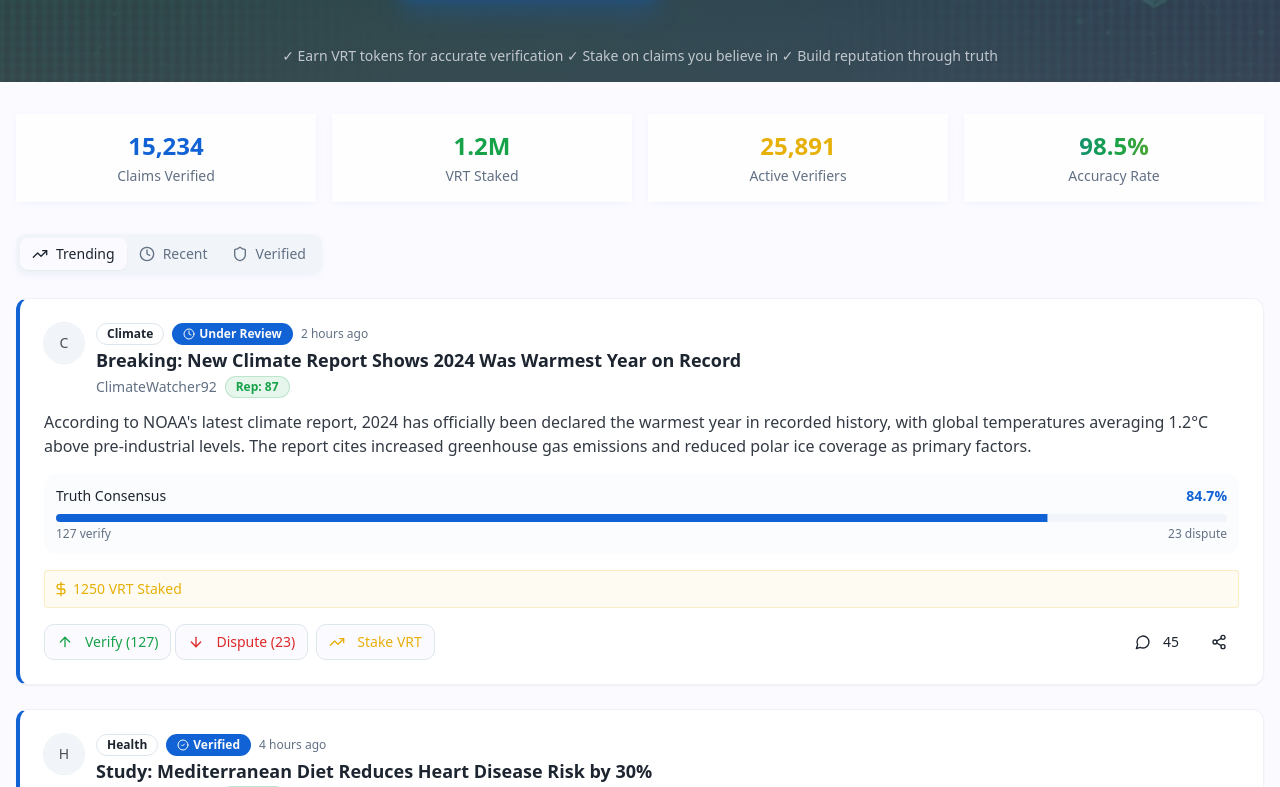
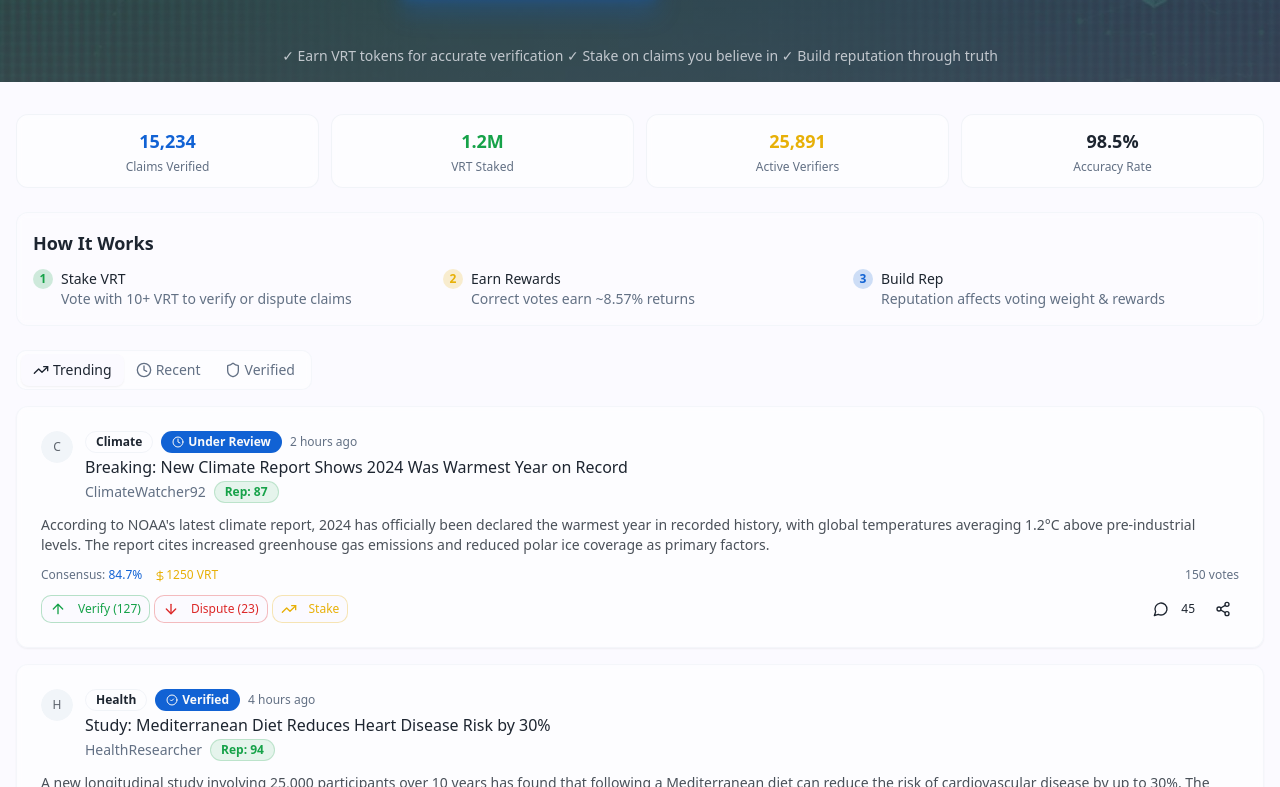
Before and after one commit to stevendenotter/verity-truth-garden, a React (Vite) app: page / in a window 1280 px wide. Shown: the part 633-1420 px from the top of the page. Built offline with nearby package versions, Linux system fonts and the light colour scheme.

Commit message:
Refactor homepage and mechanisms
Integrate mechanisms onto the homepage and apply a minimalistic design. Implement functionality for "Verify", "Dispute", and "Stake VRT" actions on the homepage.

```diff
--- a/src/components/PostCard.tsx
+++ b/src/components/PostCard.tsx
@@ -73,15 +73,15 @@ export const PostCard = ({ post, onVote, onStake }: PostCardProps) => {
     .toUpperCase();
 
   return (
-    <Card className="glass-card hover:shadow-lg transition-all duration-300 border-l-4 border-l-verity-blue animate-fade-in hover-scale">
+    <Card className="bg-card/50 backdrop-blur-sm border border-border/30 hover:border-border/50 transition-all duration-200">
       <CardHeader className="pb-3">
         <div className="flex items-start gap-3">
-          <Avatar className="h-10 w-10 ring-1 ring-border/60">
-            <AvatarFallback className="bg-muted text-foreground/80 text-sm">{initials}</AvatarFallback>
+          <Avatar className="h-8 w-8">
+            <AvatarFallback className="bg-muted text-foreground/70 text-xs">{initials}</AvatarFallback>
           </Avatar>
-          <div className="flex-1">
-            <div className="flex items-center gap-2 mb-1">
-              <Badge variant="outline" className="text-xs">
+          <div className="flex-1 min-w-0">
+            <div className="flex items-center gap-2 mb-1 flex-wrap">
+              <Badge variant="outline" className="text-xs border-border/40">
                 {post.category}
               </Badge>
               {getVerificationBadge()}
@@ -89,12 +89,12 @@ export const PostCard = ({ post, onVote, onStake }: PostCardProps) => {
                 {post.timestamp}
               </span>
             </div>
-            <h3 className="font-semibold text-lg leading-tight mb-1 story-link cursor-pointer">
+            <h3 className="font-medium text-base leading-tight mb-1 text-foreground">
               {post.title}
             </h3>
             <div className="flex items-center gap-2 text-sm text-muted-foreground">
               <span className="font-medium">{post.author}</span>
-              <Badge variant="secondary" className="bg-trust-green/10 text-trust-green border-trust-green/20">
+              <Badge variant="secondary" className="bg-trust-green/10 text-trust-green border-trust-green/20 text-xs">
                 Rep: {post.authorReputation}
               </Badge>
             </div>
@@ -103,82 +103,65 @@ export const PostCard = ({ post, onVote, onStake }: PostCardProps) => {
       </CardHeader>
 
       <CardContent className="pt-0">
-        <p className="text-foreground/90 mb-4 line-clamp-3">
+        <p className="text-foreground/80 mb-3 line-clamp-2 text-sm">
           {post.content}
         </p>
 
-        {/* Consensus Meter */}
-        <div className="mb-4 p-3 rounded-lg bg-muted/30">
-          <div className="flex items-center justify-between mb-2">
-            <span className="text-sm font-medium">Truth Consensus</span>
-            <span className="text-sm font-semibold text-verity-blue">
-              {consensusPercentage.toFixed(1)}%
+        {/* Consensus & Staking Info */}
+        <div className="flex items-center justify-between mb-3 text-xs">
+          <div className="flex items-center gap-3">
+            <span className="text-muted-foreground">
+              Consensus: <span className="text-verity-blue font-medium">{consensusPercentage.toFixed(1)}%</span>
+            </span>
+            <span className="text-muted-foreground">
+              <DollarSign className="w-3 h-3 inline text-verify-gold" />
+              <span className="text-verify-gold font-medium">{post.vrtStaked} VRT</span>
             </span>
           </div>
-          <Progress
-            value={consensusPercentage}
-            className="h-2 bg-muted"
-          />
-          <div className="flex justify-between text-xs text-muted-foreground mt-1">
-            <span>{post.votesFor} verify</span>
-            <span>{post.votesAgainst} dispute</span>
-          </div>
-        </div>
-
-        {/* Staking Info */}
-        <div className="flex items-center gap-4 mb-4 p-2 rounded bg-verify-gold/5 border border-verify-gold/20">
-          <div className="flex items-center gap-1">
-            <DollarSign className="w-4 h-4 text-verify-gold" />
-            <span className="text-sm font-medium text-verify-gold">
-              {post.vrtStaked} VRT Staked
-            </span>
+          <div className="text-muted-foreground">
+            {post.votesFor + post.votesAgainst} votes
           </div>
         </div>
 
         {/* Action Buttons */}
-        <div className="flex items-center justify-between">
-          <div className="flex items-center gap-2">
-            {/* Voting Buttons */}
+        <div className="flex items-center justify-between gap-2">
           <div className="flex items-center gap-1">
             <Button
               variant="outline"
               size="sm"
               onClick={() => onVote(post.id, true)}
-                className="text-trust-green hover:bg-trust-green/10 hover:border-trust-green"
+              className="text-trust-green hover:bg-trust-green/10 border-trust-green/30 text-xs px-2 py-1 h-7"
             >
-                <ArrowUp className="w-4 h-4 mr-1" />
+              <ArrowUp className="w-3 h-3 mr-1" />
               Verify ({post.votesFor})
             </Button>
             <Button
               variant="outline"
               size="sm"
               onClick={() => onVote(post.id, false)}
-                className="text-destructive hover:bg-destructive/10 hover:border-destructive"
+              className="text-destructive hover:bg-destructive/10 border-destructive/30 text-xs px-2 py-1 h-7"
             >
-                <ArrowDown className="w-4 h-4 mr-1" />
+              <ArrowDown className="w-3 h-3 mr-1" />
               Dispute ({post.votesAgainst})
             </Button>
-            </div>
-
-            {/* Stake Button */}
             <Button
               variant="outline"
               size="sm"
               onClick={() => onStake(post.id)}
-              className="text-verify-gold hover:bg-verify-gold/10 hover:border-verify-gold"
+              className="text-verify-gold hover:bg-verify-gold/10 border-verify-gold/30 text-xs px-2 py-1 h-7"
             >
-              <TrendingUp className="w-4 h-4 mr-1" />
-              Stake VRT
+              <TrendingUp className="w-3 h-3 mr-1" />
+              Stake
             </Button>
           </div>
 
-          <div className="flex items-center gap-2">
-            <Button variant="ghost" size="sm">
-              <MessageCircle className="w-4 h-4 mr-1" />
+          <div className="flex items-center gap-1">
+            <Button variant="ghost" size="sm" className="text-xs px-2 py-1 h-7">
+              <MessageCircle className="w-3 h-3 mr-1" />
               {post.comments}
             </Button>
-            <Button variant="ghost" size="sm">
-              <Share2 className="w-4 h-4" />
+            <Button variant="ghost" size="sm" className="text-xs px-2 py-1 h-7">
+              <Share2 className="w-3 h-3" />
             </Button>
           </div>
         </div>
--- a/src/pages/Index.tsx
+++ b/src/pages/Index.tsx
@@ -84,9 +84,38 @@ const Index = () => {
   };
 
   const handleVote = (postId: string, isUpvote: boolean) => {
+    if (userStats.vrtBalance < 10) {
+      toast({
+        title: "Insufficient Balance",
+        description: "You need at least 10 VRT to vote.",
+        variant: "destructive"
+      });
+      return;
+    }
+
+    // Update user balance
+    setUserStats(prev => ({
+      ...prev,
+      vrtBalance: prev.vrtBalance - 10,
+      reputation: isUpvote ? prev.reputation + 0.5 : Math.max(10, prev.reputation - 1)
+    }));
+
+    // Update post votes
+    const updatedPosts = mockPosts.map(post => {
+      if (post.id === postId) {
+        return {
+          ...post,
+          votesFor: isUpvote ? post.votesFor + 1 : post.votesFor,
+          votesAgainst: !isUpvote ? post.votesAgainst + 1 : post.votesAgainst,
+          vrtStaked: post.vrtStaked + 10
+        };
+      }
+      return post;
+    });
+
     toast({
       title: isUpvote ? "Verification Vote Cast" : "Dispute Vote Cast",
-      description: `You voted to ${isUpvote ? 'verify' : 'dispute'} this claim. 10 VRT has been staked automatically.`
+      description: `You voted to ${isUpvote ? 'verify' : 'dispute'} this claim. 10 VRT staked.`
     });
   };
 
@@ -99,11 +128,29 @@ const Index = () => {
   };
 
   const handleStakeSubmit = (amount: number, side: 'verify' | 'dispute') => {
+    if (!selectedPost) return;
+
+    // Update post with new stake
+    const updatedPosts = mockPosts.map(post => {
+      if (post.id === selectedPost.id) {
+        return {
+          ...post,
+          vrtStaked: post.vrtStaked + amount,
+          votesFor: side === 'verify' ? post.votesFor + 1 : post.votesFor,
+          votesAgainst: side === 'dispute' ? post.votesAgainst + 1 : post.votesAgainst
+        };
+      }
+      return post;
+    });
+
+    setUserStats(prev => ({ ...prev, vrtBalance: prev.vrtBalance - amount }));
+    setShowStaking(false);
+    setSelectedPost(null);
+
     toast({
       title: "Stake Placed Successfully",
       description: `${amount} VRT staked to ${side} the claim. Good luck!`
     });
-    setUserStats(prev => ({ ...prev, vrtBalance: prev.vrtBalance - amount }));
   };
 
   const handleGetStarted = () => {
@@ -115,12 +162,8 @@ const Index = () => {
       {/* Background decorations */}
       <div aria-hidden className="pointer-events-none absolute inset-0 -z-10">
         <div
-          className="absolute -top-20 -right-10 h-[480px] w-[680px] rounded-full blur-3xl opacity-30"
-          style={{ background: "radial-gradient(ellipse at center, hsl(var(--primary)/0.35) 0%, transparent 60%)" }}
-        />
-        <div
-          className="absolute -bottom-24 -left-10 h-[400px] w-[600px] rounded-full blur-3xl opacity-25"
-          style={{ background: "radial-gradient(ellipse at center, hsl(var(--accent)/0.30) 0%, transparent 60%)" }}
+          className="absolute -top-40 -right-20 h-[300px] w-[400px] rounded-full blur-3xl opacity-20"
+          style={{ background: "radial-gradient(ellipse at center, hsl(var(--primary)/0.25) 0%, transparent 70%)" }}
         />
       </div>
       <Header
@@ -136,43 +179,71 @@ const Index = () => {
 
       <main className="container mx-auto px-4 py-8 animate-fade-in">
         {/* Platform Stats */}
-        <div className="grid grid-cols-1 md:grid-cols-4 gap-4 mb-8">
-          <div className="glass-card p-4 text-center hover-scale animate-fade-in">
-            <div className="text-2xl font-bold text-verity-blue mb-1">15,234</div>
-            <div className="text-sm text-muted-foreground">Claims Verified</div>
+        <div className="grid grid-cols-2 md:grid-cols-4 gap-3 mb-6">
+          <div className="bg-card/50 backdrop-blur-sm border border-border/40 p-3 text-center rounded-lg">
+            <div className="text-lg font-bold text-verity-blue mb-1">15,234</div>
+            <div className="text-xs text-muted-foreground">Claims Verified</div>
           </div>
-          <div className="glass-card p-4 text-center hover-scale animate-fade-in">
-            <div className="text-2xl font-bold text-trust-green mb-1">1.2M</div>
-            <div className="text-sm text-muted-foreground">VRT Staked</div>
+          <div className="bg-card/50 backdrop-blur-sm border border-border/40 p-3 text-center rounded-lg">
+            <div className="text-lg font-bold text-trust-green mb-1">1.2M</div>
+            <div className="text-xs text-muted-foreground">VRT Staked</div>
           </div>
-          <div className="glass-card p-4 text-center hover-scale animate-fade-in">
-            <div className="text-2xl font-bold text-verify-gold mb-1">25,891</div>
-            <div className="text-sm text-muted-foreground">Active Verifiers</div>
+          <div className="bg-card/50 backdrop-blur-sm border border-border/40 p-3 text-center rounded-lg">
+            <div className="text-lg font-bold text-verify-gold mb-1">25,891</div>
+            <div className="text-xs text-muted-foreground">Active Verifiers</div>
           </div>
-          <div className="glass-card p-4 text-center hover-scale animate-fade-in">
-            <div className="text-2xl font-bold gradient-text mb-1">98.5%</div>
-            <div className="text-sm text-muted-foreground">Accuracy Rate</div>
+          <div className="bg-card/50 backdrop-blur-sm border border-border/40 p-3 text-center rounded-lg">
+            <div className="text-lg font-bold text-foreground mb-1">98.5%</div>
+            <div className="text-xs text-muted-foreground">Accuracy Rate</div>
+          </div>
+        </div>
+
+        {/* Key Mechanisms */}
+        <div className="mb-6 bg-card/30 backdrop-blur-sm border border-border/30 rounded-lg p-4">
+          <h2 className="text-lg font-semibold mb-3 text-foreground">How It Works</h2>
+          <div className="grid md:grid-cols-3 gap-4 text-sm">
+            <div className="flex items-start gap-2">
+              <div className="w-5 h-5 rounded-full bg-trust-green/20 text-trust-green flex items-center justify-center text-xs font-bold">1</div>
+              <div>
+                <div className="font-medium text-foreground">Stake VRT</div>
+                <div className="text-muted-foreground">Vote with 10+ VRT to verify or dispute claims</div>
+              </div>
+            </div>
+            <div className="flex items-start gap-2">
+              <div className="w-5 h-5 rounded-full bg-verify-gold/20 text-verify-gold flex items-center justify-center text-xs font-bold">2</div>
+              <div>
+                <div className="font-medium text-foreground">Earn Rewards</div>
+                <div className="text-muted-foreground">Correct votes earn ~8.57% returns</div>
+              </div>
+            </div>
+            <div className="flex items-start gap-2">
+              <div className="w-5 h-5 rounded-full bg-verity-blue/20 text-verity-blue flex items-center justify-center text-xs font-bold">3</div>
+              <div>
+                <div className="font-medium text-foreground">Build Rep</div>
+                <div className="text-muted-foreground">Reputation affects voting weight & rewards</div>
+              </div>
+            </div>
           </div>
         </div>
 
         {/* Content Tabs */}
         <Tabs value={activeTab} onValueChange={setActiveTab} className="w-full">
-          <TabsList className="glass-card">
-            <TabsTrigger value="trending" className="flex items-center gap-2">
-              <TrendingUp className="w-4 h-4" />
+          <TabsList className="bg-card/50 backdrop-blur-sm border border-border/30">
+            <TabsTrigger value="trending" className="text-sm">
+              <TrendingUp className="w-4 h-4 mr-1" />
               Trending
             </TabsTrigger>
-            <TabsTrigger value="recent" className="flex items-center gap-2">
-              <Clock className="w-4 h-4" />
+            <TabsTrigger value="recent" className="text-sm">
+              <Clock className="w-4 h-4 mr-1" />
               Recent
             </TabsTrigger>
-            <TabsTrigger value="verified" className="flex items-center gap-2">
-              <Shield className="w-4 h-4" />
+            <TabsTrigger value="verified" className="text-sm">
+              <Shield className="w-4 h-4 mr-1" />
               Verified
             </TabsTrigger>
           </TabsList>
 
-          <TabsContent value="trending" className="space-y-6 mt-6">
+          <TabsContent value="trending" className="space-y-4 mt-4">
             {mockPosts.map((post) => (
               <PostCard
                 key={post.id}
@@ -183,7 +254,7 @@ const Index = () => {
             ))}
           </TabsContent>
 
-          <TabsContent value="recent" className="space-y-6 mt-6">
+          <TabsContent value="recent" className="space-y-4 mt-4">
             {[...mockPosts].reverse().map((post) => (
               <PostCard
                 key={post.id}
@@ -194,7 +265,7 @@ const Index = () => {
             ))}
           </TabsContent>
 
-          <TabsContent value="verified" className="space-y-6 mt-6">
+          <TabsContent value="verified" className="space-y-4 mt-4">
             {mockPosts.filter(post => post.verificationStatus === 'verified').map((post) => (
               <PostCard
                 key={post.id}
```
Lines whose indentation alone changed are shown as unchanged.
